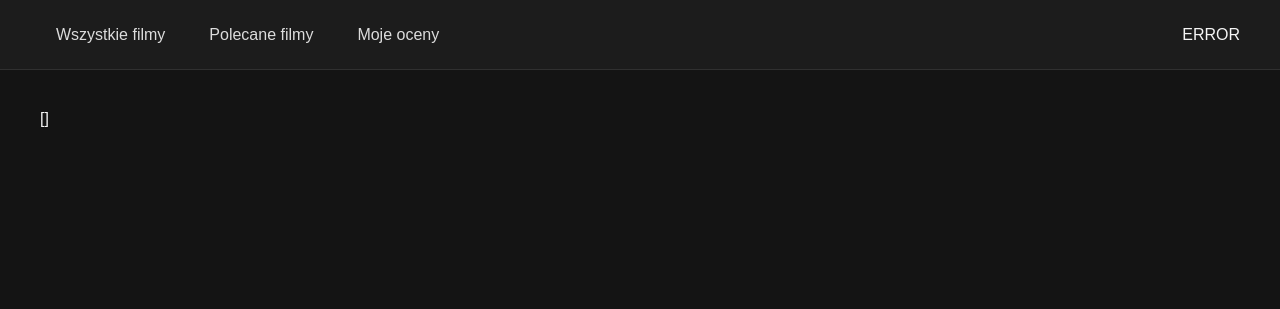
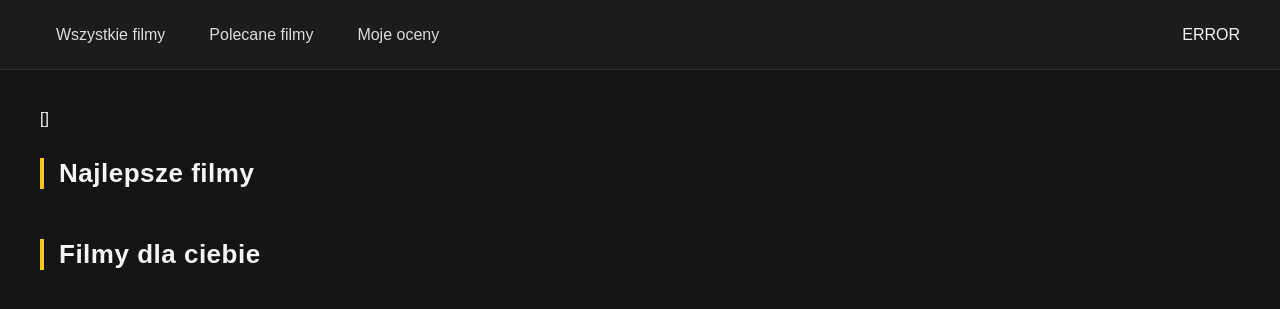
Before and after one commit to lookwen/movies-recommendation, a Flask app: page /recommended in a window 1280 px wide. Shown: the top 309 px of the page. Run offline with Flask 3, Linux system fonts and the light colour scheme; data that the repository does not hold is empty; parts of the project's set-up code (start-up, migrations or seed data) failed here and were passed over.

Commit message:
dizplaying best movies

```diff
--- a/backend/algorithms/data_summary.py
+++ b/backend/algorithms/data_summary.py
@@ -8,11 +8,11 @@ sys.path.append(str(project_root))
 from backend.get_data import *
 
 
-def get_average_movie_ratings():
+def get_top_movies_id():
     movies = get_movies_from_db()
     movies_len = len(movies)
 
-    movies_av = movies_len * [(0, 0)]
+    movies_av = movies_len * [(0, 0, None)]
 
     for i in range(movies_len):
         ratings = get_ratings_by_movie_from_db(i)
@@ -22,11 +22,14 @@ def get_average_movie_ratings():
 
         values = [r['value'] for r in ratings]
 
-        movies_av[i] = (np.mean(values), len(values))
+        movies_av[i] = (np.mean(values), len(values), i)
 
     movies_av.sort(key=lambda s: (-s[0], -s[1]))
 
-    return movies_av
+    top_movies = movies_av[0:5]
+    id_top_movies = [m[2] for m in top_movies]
+
+    return id_top_movies
 
 
 
--- a/frontend/app.py
+++ b/frontend/app.py
@@ -161,7 +161,7 @@ def get_recommended():
 
     user_id = session.get('user_id')
 
-    ratings = get_average_movie_ratings()
+    ratings = get_top_movies_id()
     return render_template('recommended.html', ratings=ratings)
 
 
@@ -183,6 +183,12 @@ def get_data():
 
     return _data
 
+@app.route('/api/movies_id')
+def get_id_list():
+    _data = get_top_movies_id()
+
+    return _data
+
 
 if __name__ == '__main__':
     app.run(debug=True)
--- a/frontend/static/css/style.css
+++ b/frontend/static/css/style.css
@@ -64,13 +64,22 @@ padding: 40px;
 
 }
 
-.movies-wrapper {
+.movies-wrapper, .best-movies {
 display: grid;
 grid-template-columns: repeat(auto-fill, minmax(220px, 1fr));
 gap: 28px;
 
 }
 
+.movies-title {
+    font-size: 26px;
+    font-weight: 700;
+    color: #f5f5f5;
+    margin: 30px 0 20px;
+    padding-left: 15px;
+    border-left: 4px solid #f5c518;
+    letter-spacing: 0.5px;
+}
 
 
 .movie-wrap {
--- a/frontend/static/js/base.js
+++ b/frontend/static/js/base.js
@@ -1,6 +1,6 @@
 
-async function getJsonData(){
-    try{
+export async function getJsonData(){
+    try {
         const response = await fetch('api/movies');
 
         if(!response.ok){
@@ -18,7 +18,7 @@ async function getJsonData(){
 
 }
 
-function createMoviesDetails(jsonElement, moviesWrapper){
+export function createMoviesDetails(jsonElement, moviesWrapper){
     const movieDetails = document.createElement('div');
     movieDetails.classList.add('movies-details-wrapper');
     movieDetails.classList.add('non-visible');
@@ -49,8 +49,7 @@ function createMoviesDetails(jsonElement, moviesWrapper){
 }
 
 
-function createMoviesElements(jsonData){
-    const moviesWrapper = document.querySelector(".movies-wrapper");
+export function createMoviesElements(jsonData, moviesWrapper){
 
     try{
         jsonData.forEach(element => {
@@ -99,7 +98,9 @@ async function mainFunc(){
         const moviesJsonData = await getJsonData();
         //console.log(moviesJsonData)
 
-        createMoviesElements(moviesJsonData);
+        const moviesWrapper = document.querySelector(".movies-wrapper");
+
+        createMoviesElements(moviesJsonData, moviesWrapper);
 
         const moviesWraps = document.querySelectorAll('.movie-wrap');
 
--- a/frontend/templates/base.html
+++ b/frontend/templates/base.html
@@ -36,7 +36,7 @@
         </div>
 
     </div>
-    <script src="{{ url_for('static', filename='js/base.js') }}"></script>
+    <script type="module" src="{{ url_for('static', filename='js/base.js') }}"></script>
 
 </body>
 </html>
--- a/frontend/templates/recommended.html
+++ b/frontend/templates/recommended.html
@@ -31,9 +31,21 @@
     <div class="content">
         <div class="ratings-wrapper">
             {{ ratings }}
+            <div class="movies-title">Najlepsze filmy</div>
+            <div class="best-movies">
+
+
+            </div>
+            <div class="movies-title">Filmy dla ciebie</div>
+            <div class="for-you-movies">
+
+            </div>
+
+
 
         </div>
 
+    <script type="module" src="{{ url_for('static', filename='js/recommend.js') }}"></script>
 
 </body>
 </html>
```
Also changed, not shown: frontend/static/js/recommend.js (added, +59 -0 lines).
